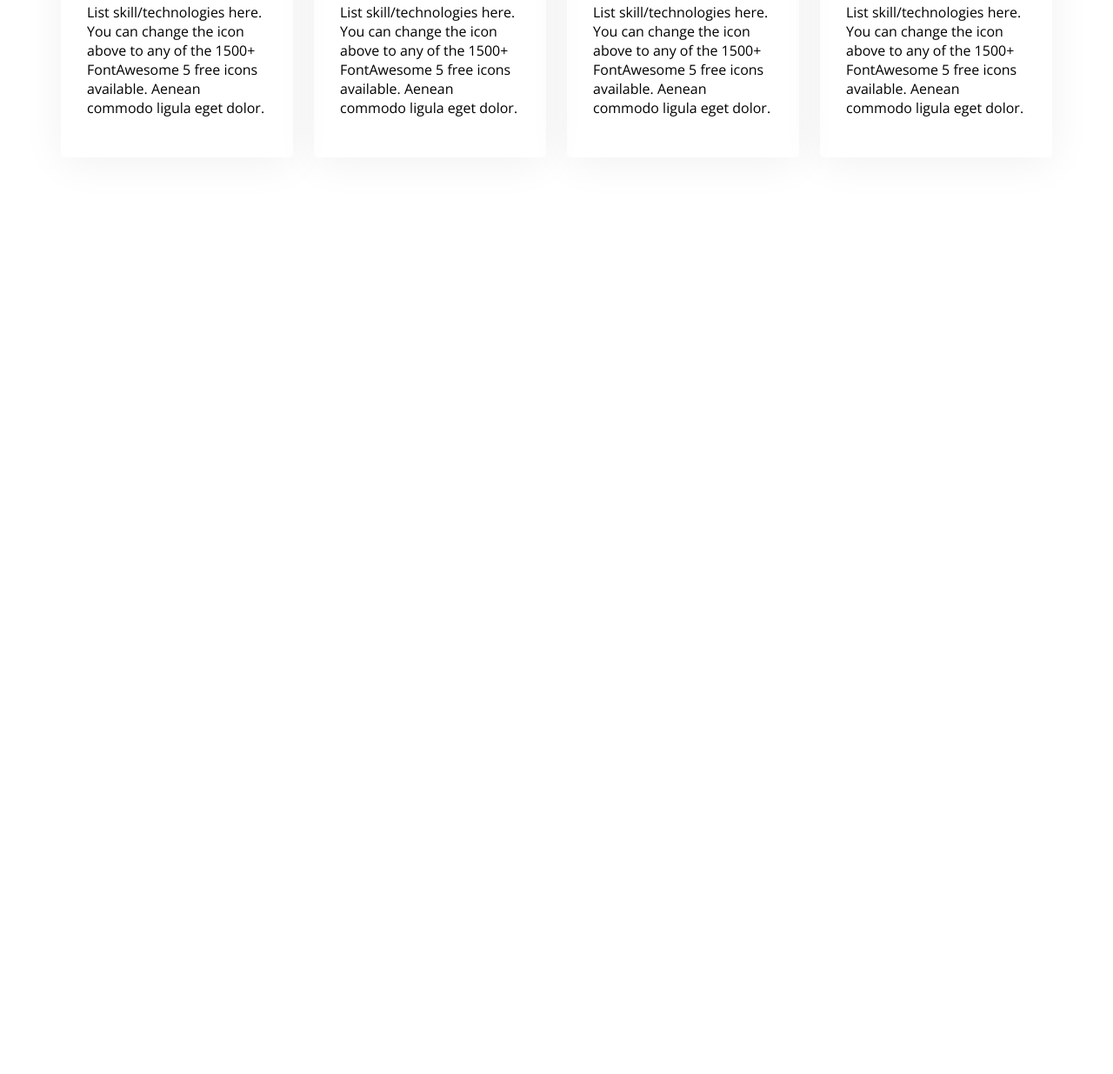
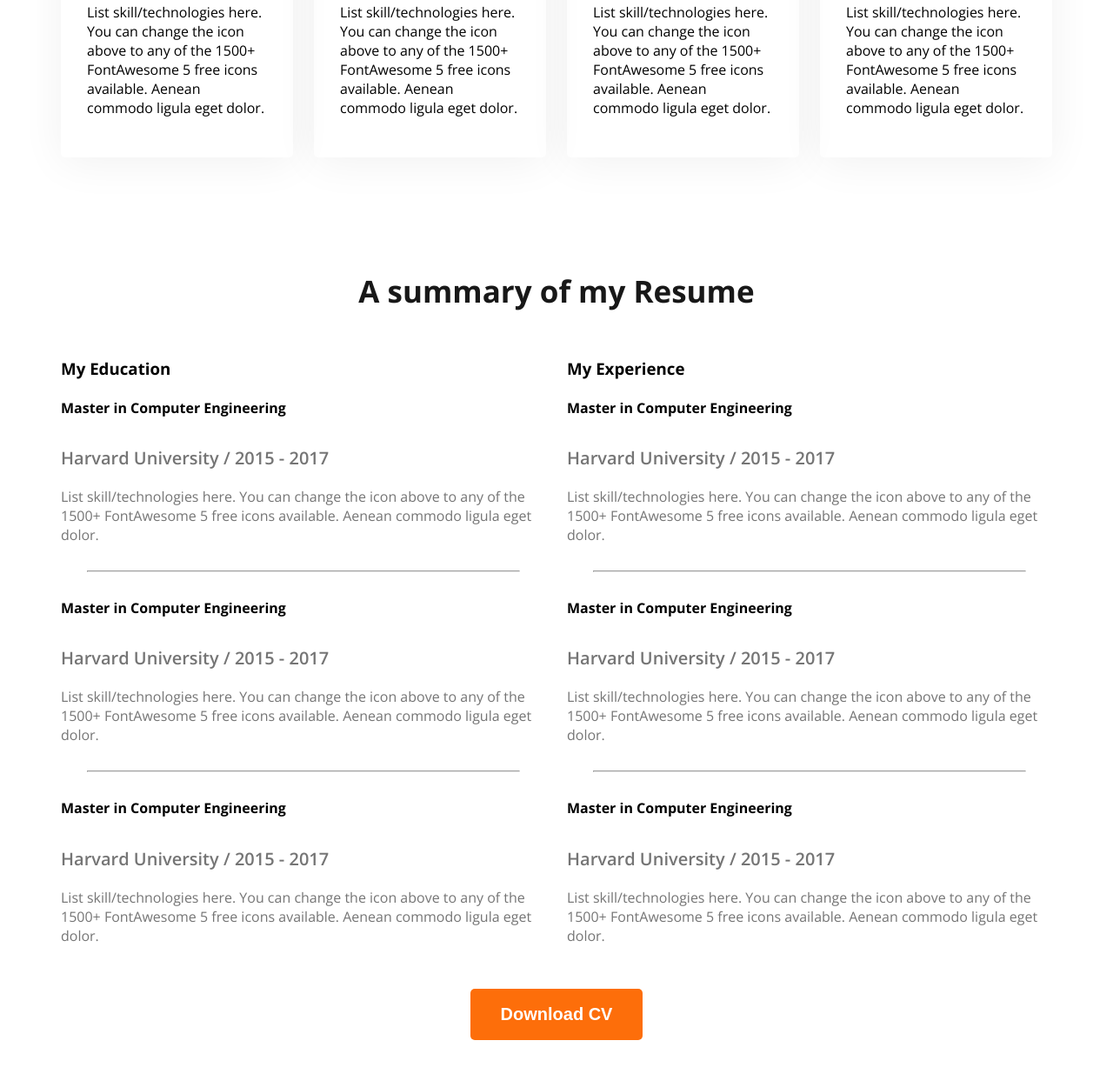
Before and after one commit to mizanurrahmansayed/web-developer-portfolio, a plain HTML site: page index.html in a window 1280 px wide. Shown: the part 1967-3202 px from the top of the page at 87% size. Before the commit the page ends 2278 px from the top, so only its background shows below. Drawn offline with nearby package versions, Linux system fonts and the light colour scheme.

Commit message:
added main resume section

```diff
--- a/index.html
+++ b/index.html
@@ -85,6 +85,66 @@
                 </div>
             </div>
         </section>
+        <section class="resume">
+            <h3 class="section-title text-center">A summary of my Resume</h3>
+            <div class="resume-container">
+                <!-- .resume-column*2>h3.resume-column-title+.experience*3>h4.experience-title+h5.experience-sub-title+.experience-description -->
+                <div class="resume-column">
+                    <h3 class="resume-column-title">My Education</h3>
+                    <div class="experience">
+                        <h4 class="experience-title">Master in Computer Engineering</h4>
+                        <h5 class="experience-sub-title">Harvard University / 2015 - 2017</h5>
+                        <div class="experience-description">List skill/technologies here. You can change the icon above
+                            to any of the 1500+ FontAwesome 5 free icons available. Aenean commodo ligula eget dolor.</div>
+                    </div>
+                    <hr>
+                        <div class="experience">
+                            <h4 class="experience-title">Master in Computer Engineering</h4>
+                            <h5 class="experience-sub-title">Harvard University / 2015 - 2017</h5>
+                            <div class="experience-description">List skill/technologies here. You can change the icon above
+                                to any of the 1500+ FontAwesome 5 free icons available. Aenean commodo ligula eget dolor.</div>
+                        </div>
+                        <hr>
+
+                            <div class="experience">
+                                <h4 class="experience-title">Master in Computer Engineering</h4>
+                                <h5 class="experience-sub-title">Harvard University / 2015 - 2017</h5>
+                                <div class="experience-description">List skill/technologies here. You can change the icon above
+                                    to any of the 1500+ FontAwesome 5 free icons available. Aenean commodo ligula eget dolor.</div>
+                            </div>
+
+                </div>
+                <div class="resume-column">
+                    <h3 class="resume-column-title">My Experience</h3>
+                    <div class="experience">
+                        <h4 class="experience-title">Master in Computer Engineering</h4>
+                        <h5 class="experience-sub-title">Harvard University / 2015 - 2017</h5>
+                        <div class="experience-description">List skill/technologies here. You can change the icon above
+                            to any of the 1500+ FontAwesome 5 free icons available. Aenean commodo ligula eget dolor.</div>
+                    </div>
+                    <hr>
+                    <div class="experience">
+                        <h4 class="experience-title">Master in Computer Engineering</h4>
+                        <h5 class="experience-sub-title">Harvard University / 2015 - 2017</h5>
+                        <div class="experience-description">List skill/technologies here. You can change the icon above
+                            to any of the 1500+ FontAwesome 5 free icons available. Aenean commodo ligula eget dolor.</div>
+                    </div>
+                    <hr>
+                    <div class="experience">
+                        <h4 class="experience-title">Master in Computer Engineering</h4>
+                        <h5 class="experience-sub-title">Harvard University / 2015 - 2017</h5>
+                        <div class="experience-description">List skill/technologies here. You can change the icon above
+                            to any of the 1500+ FontAwesome 5 free icons available. Aenean commodo ligula eget dolor.</div>
+                    </div>
+
+
+                    </div>
+                </div>
+            </div>
+            <div class="text-center resume-download-cv">
+            <button class="btn-primary">Download CV</button>
+        </div>
+        </section>
     </main>
     <footer>
 
--- a/style/portfolio.css
+++ b/style/portfolio.css
@@ -121,3 +121,21 @@ main section{
     box-shadow: 0px 6px 50px  rgba(0, 0, 0, 0.06);
 
 }
+.resume-container{
+    display: flex;
+    gap: 24px;
+}
+.experience-sub-title{
+    font-size: 20px;
+    font-weight: 600;
+    margin-bottom: 20px;
+}
+.experience-description,.experience-sub-title{
+    color: #757575;
+}
+.resume hr{
+    margin: 30px;
+}
+.resume-download-cv{
+    margin-top: 50px;
+}
```
